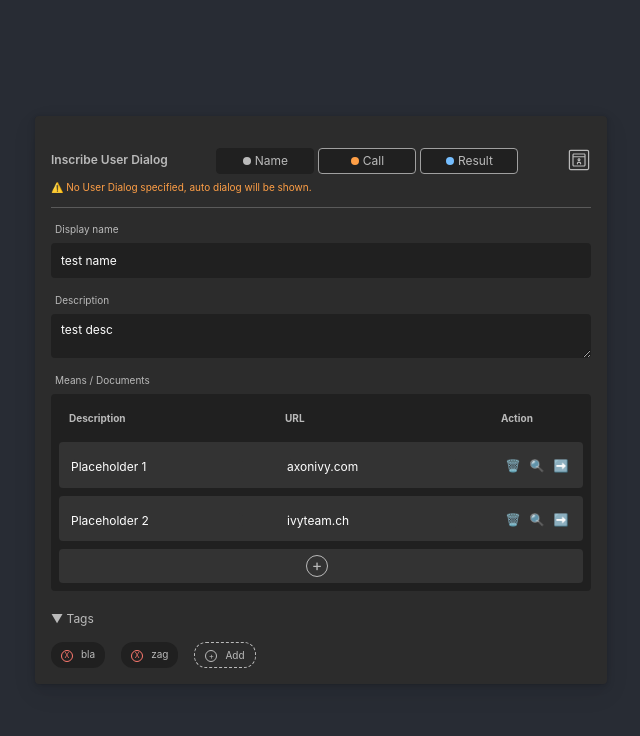
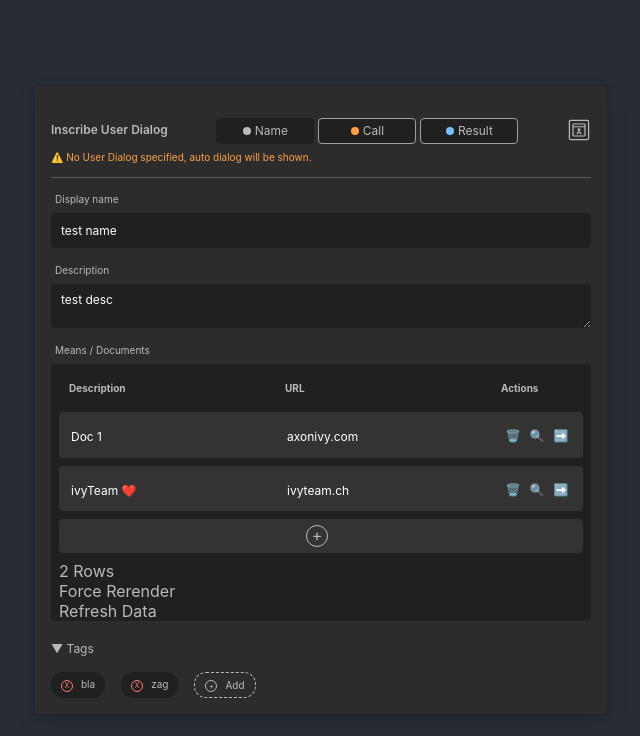
Before and after one commit to ivy-lli/inscription-editor-tryout, a React (Create React App) app: page / in a window 1280 px wide. Shown: the top 736 px of the page, without its empty margins (319-959 px from the left). Built offline with nearby package versions, Linux system fonts and the light colour scheme.

Commit message:
use edit table

```diff
--- a/src/components/tabs/NameTab.tsx
+++ b/src/components/tabs/NameTab.tsx
@@ -26,8 +26,14 @@ const NameTab = (props: { data: NameTabData; onChange: (change: NameTabData) =>
       </LabelInput>
       <LabelInput label='Means / Documents' htmlFor='documents'>
         {/* <textarea className='input' id='documents' defaultValue='todo: documents list' /> */}
-        <Table data={props.data.documents} onChange={handleDocChange} />
-        {/* <EditTable /> */}
+        {/* <Table data={props.data.documents} onChange={handleDocChange} /> */}
+        <EditTable
+          data={props.data.docs}
+          onChange={change => {
+            console.log(change);
+            props.onChange({ ...props.data, docs: change });
+          }}
+        />
       </LabelInput>
       <CollapsiblePart collapsibleLabel='Tags' defaultOpen={props.data.tags.length > 0}>
         <Tags tags={props.data.tags} onChange={handleTagsChange} />
--- a/src/components/widgets/Table.tsx
+++ b/src/components/widgets/Table.tsx
@@ -13,11 +13,11 @@ import { useEffect, useReducer, useState } from 'react';
 import { EMPTY_NAME_DOC, NameDoc } from '../../data/document';
 import './Table.css';
 
-// declare module '@tanstack/react-table' {
-//   interface TableMeta<TData extends RowData> {
-//     updateData: (rowIndex: number, columnId: string, value: unknown) => void;
-//   }
-// }
+declare module '@tanstack/react-table' {
+  interface TableMeta<TData extends RowData> {
+    updateData: (rowIndex: number, columnId: string, value: unknown) => void;
+  }
+}
 
 const EditableCell = (props: { info: CellContext<NameDoc, string>; updateData: (index: number, id: string, value: string) => void }) => {
   const initValue = props.info.getValue();
@@ -39,7 +39,7 @@ const Table = (props: { data: NameDoc[]; onChange: (change: NameDoc[]) => void }
 
   const columnHelper = createColumnHelper<NameDoc>();
 
-  const updateData = (rowIndex: number, columnId: string, value: string) => {
+  const updateData = (rowIndex: number, columnId: string, value: unknown) => {
     const newData = data.map((row, index) => {
       if (index === rowIndex) {
         return {
@@ -70,13 +70,13 @@ const Table = (props: { data: NameDoc[]; onChange: (change: NameDoc[]) => void }
   const columns = [
     columnHelper.accessor('description', {
       // cell: info => info.getValue(),
-      cell: info => <EditableCell info={info} updateData={updateData} />,
+      // cell: info => <EditableCell key={`${info.row.id}-${info.column.id}`} info={info} updateData={updateData} />,
       header: () => <span>Description</span>
     }),
     columnHelper.accessor(row => row.url, {
       id: 'url',
       // cell: info => info.getValue(),
-      cell: info => <EditableCell info={info} updateData={updateData} />,
+      // cell: info => <EditableCell key={`${info.row.id}-${info.column.id}`} info={info} updateData={updateData} />,
       header: () => <span>URL</span>
     }),
     columnHelper.accessor('action', {
@@ -101,10 +101,11 @@ const Table = (props: { data: NameDoc[]; onChange: (change: NameDoc[]) => void }
 
       // When the input is blurred, we'll call our table meta's updateData function
       const onBlur = () => {
-        const change = { ...props.data[index], [id]: value };
-        props.data[index] = change;
-        props.onChange(props.data);
-        // table.options.meta?.updateData(index, id, value);
+        // updateData(index, id, value as string);
+        // const change = { ...props.data[index], [id]: value };
+        // props.data[index] = change;
+        // props.onChange(props.data);
+        table.options.meta?.updateData(index, id, value);
       };
 
       // If the initialValue is changed external, sync it up with our state
@@ -121,7 +122,24 @@ const Table = (props: { data: NameDoc[]; onChange: (change: NameDoc[]) => void }
     data,
     columns,
     defaultColumn,
-    getCoreRowModel: getCoreRowModel()
+    getCoreRowModel: getCoreRowModel(),
+    meta: {
+      updateData: (rowIndex: number, columnId: string, value: unknown) => {
+        // Skip age index reset until after next rerender
+        setData(old =>
+          old.map((row, index) => {
+            if (index === rowIndex) {
+              return {
+                ...old[rowIndex]!,
+                [columnId]: value
+              };
+            }
+            return row;
+          })
+        );
+      }
+    },
+    debugTable: true
   });
 
   return (
--- a/src/components/widgets/table/EditTable.css
+++ b/src/components/widgets/table/EditTable.css
@@ -1,26 +1,86 @@
-html {
-  font-family: sans-serif;
-  font-size: 14px;
+.table {
+  background: var(--table-bg);
+  border-radius: var(--border-radius);
+  width: calc(100% - 1rem);
+  padding: 0 0.5rem;
+}
+.table table {
+  width: 100%;
+  border-spacing: 0 0.5rem;
+}
+.table thead tr th {
+  padding: 10px;
+  text-align: start;
+  font-size: 10px;
+}
+.table thead tr th:last-child {
+  width: 4.5rem;
 }
 
-table {
-  border: 1px solid lightgray;
+/* Table content */
+.table tbody tr td {
+  padding: 12px;
+  background: var(--table-row-bg);
+}
+.table tbody tr td:first-child {
+  border-top-left-radius: var(--border-radius);
+  border-bottom-left-radius: var(--border-radius);
+}
+.table tbody tr td:last-child {
+  border-top-right-radius: var(--border-radius);
+  border-bottom-right-radius: var(--border-radius);
+}
+.table .input {
+  background-color: var(--table-row-bg);
+  padding: 0;
+}
+.table .input:focus {
+  background-color: var(--input-bg);
+}
+.table tbody .action-buttons {
+  display: inline-flex;
+  gap: 0.25rem;
+}
+.table tbody .action-buttons button {
+  border-radius: 4px;
+  font-size: 12px;
+  height: 20px;
+  width: 20px;
+  text-align: center;
+}
+.table tbody .action-buttons button:hover {
+  cursor: pointer;
+  background-color: var(--button-bg);
+}
+.table tbody .action-buttons button:focus {
+  background-color: var(--button-bg);
+  box-shadow: var(--focus-shadow);
 }
 
-tbody {
-  border-bottom: 1px solid lightgray;
+/* Add row button */
+.table .add-row {
+  background: var(--table-row-bg);
+  border-radius: var(--border-radius);
 }
-
-th {
-  border-bottom: 1px solid lightgray;
-  border-right: 1px solid lightgray;
-  padding: 2px 4px;
+.table .add-row button {
+  height: 2rem;
+  width: 100%;
+  border-radius: var(--border-radius);
 }
-
-tfoot {
-  color: gray;
+.table .add-row button:hover,
+.table .add-row button:focus {
+  cursor: pointer;
+  box-shadow: var(--focus-shadow);
 }
-
-tfoot th {
-  font-weight: normal;
+.table .add-row button .add-row-plus {
+  margin-right: 0.5rem;
+  border: 1px solid currentColor;
+  border-radius: 1rem;
+  width: 20px;
+  height: 20px;
+  text-align: center;
+  display: inline-block;
+  font-size: 16px;
+  font-weight: 400;
+  line-height: 18px;
 }
--- a/src/components/widgets/table/EditTable.tsx
+++ b/src/components/widgets/table/EditTable.tsx
@@ -1,4 +1,4 @@
-import React from 'react';
+import React, { useEffect } from 'react';
 import ReactDOM from 'react-dom/client';
 
 //
@@ -17,16 +17,17 @@ import {
   RowData
 } from '@tanstack/react-table';
 import { makeData, Person } from './makeData';
+import { Doc } from '../../../data/document';
 
 declare module '@tanstack/react-table' {
   interface TableMeta<TData extends RowData> {
     updateData: (rowIndex: number, columnId: string, value: unknown) => void;
-    addRow: () => void;
+    // addRow: () => void;
   }
 }
 
 // Give our default column cell renderer editing superpowers!
-const defaultColumn: Partial<ColumnDef<Person>> = {
+const defaultColumn: Partial<ColumnDef<Doc>> = {
   cell: ({ getValue, row: { index }, column: { id }, table }) => {
     const initialValue = getValue();
     // We need to keep and update the state of the cell normally
@@ -44,75 +45,87 @@ const defaultColumn: Partial<ColumnDef<Person>> = {
       setValue(initialValue);
     }, [initialValue]);
 
-    return <input value={value as string} onChange={e => setValue(e.target.value)} onBlur={onBlur} />;
+    return <input className='input' value={value as string} onChange={e => setValue(e.target.value)} onBlur={onBlur} />;
   }
 };
 
-function useSkipper() {
-  const shouldSkipRef = React.useRef(true);
-  const shouldSkip = shouldSkipRef.current;
+// function useSkipper() {
+//   const shouldSkipRef = React.useRef(true);
+//   const shouldSkip = shouldSkipRef.current;
 
-  // Wrap a function with this to skip a pagination reset temporarily
-  const skip = React.useCallback(() => {
-    shouldSkipRef.current = false;
-  }, []);
+//   // Wrap a function with this to skip a pagination reset temporarily
+//   const skip = React.useCallback(() => {
+//     shouldSkipRef.current = false;
+//   }, []);
 
-  React.useEffect(() => {
-    shouldSkipRef.current = true;
-  });
+//   React.useEffect(() => {
+//     shouldSkipRef.current = true;
+//   });
 
-  return [shouldSkip, skip] as const;
-}
+//   return [shouldSkip, skip] as const;
+// }
 
-function EditTable() {
+function EditTable(props: { data: Doc[]; onChange: (change: Doc[]) => void }) {
   const rerender = React.useReducer(() => ({}), {})[1];
 
-  const columns = React.useMemo<ColumnDef<Person>[]>(
+  const columns = React.useMemo<ColumnDef<Doc>[]>(
     () => [
       {
-        header: 'Name',
-        footer: props => props.column.id,
-        columns: [
-          {
-            accessorKey: 'firstName',
+        accessorKey: 'description',
+        header: () => <span>Description</span>,
         footer: props => props.column.id
       },
       {
-            accessorFn: row => row.lastName,
-            id: 'lastName',
-            header: () => <span>Last Name</span>,
+        accessorFn: row => row.url,
+        id: 'url',
+        header: () => <span>URL</span>,
         footer: props => props.column.id
-          }
-        ]
       }
     ],
     []
   );
 
-  const [data, setData] = React.useState(() => makeData(2));
-  const refreshData = () => setData(() => makeData(2));
+  const [data, setData] = React.useState(() => props.data /*makeData(2)*/);
+  const refreshData = () => setData(() => props.data /*makeData(2)*/);
   const addRow = () =>
     setData(() => {
       const newData = [...data];
-      newData.push({ firstName: '', lastName: '' });
+      newData.push({ description: '', url: '' });
+      props.onChange(newData);
       return newData;
     });
 
-  const [autoResetPageIndex, skipAutoResetPageIndex] = useSkipper();
+  const removeTableRow = (index: number) => {
+    const newData = [...data];
+    newData.splice(index, 1);
+    props.onChange(newData);
+    setData(newData);
+  };
+
+  // const [autoResetPageIndex, skipAutoResetPageIndex] = useSkipper();
 
   const table = useReactTable({
     data,
     columns,
     defaultColumn,
     getCoreRowModel: getCoreRowModel(),
-    getFilteredRowModel: getFilteredRowModel(),
-    getPaginationRowModel: getPaginationRowModel(),
-    autoResetPageIndex,
+    // getFilteredRowModel: getFilteredRowModel(),
+    // getPaginationRowModel: getPaginationRowModel(),
+    // autoResetPageIndex,
     // Provide our updateData function to our table meta
     meta: {
-      updateData: (rowIndex, columnId, value) => {
+      updateData: (rowIndex: number, columnId: string, value: unknown) => {
         // Skip age index reset until after next rerender
-        skipAutoResetPageIndex();
+        // skipAutoResetPageIndex();
+        data.map((row, index) => {
+          if (index === rowIndex) {
+            return {
+              ...data[rowIndex]!,
+              [columnId]: value
+            };
+          }
+          return row;
+        });
         setData(old =>
           old.map((row, index) => {
             if (index === rowIndex) {
@@ -124,21 +137,21 @@ function EditTable() {
             return row;
           })
         );
-      },
-      addRow: () => {
-        skipAutoResetPageIndex();
-        setData(old => {
-          old.push({ firstName: '', lastName: '' });
-          return old;
-        });
+        props.onChange(data);
       }
+      // addRow: () => {
+      //   skipAutoResetPageIndex();
+      //   setData(old => {
+      //     old.push({ firstName: '', lastName: '' });
+      //     return old;
+      //   });
+      // }
     },
     debugTable: true
   });
 
   return (
-    <div className='p-2'>
-      <div className='h-2' />
+    <div className='table'>
       <table>
         <thead>
           {table.getHeaderGroups().map(headerGroup => (
@@ -149,16 +162,19 @@ function EditTable() {
                     {header.isPlaceholder ? null : (
                       <div>
                         {flexRender(header.column.columnDef.header, header.getContext())}
-                        {header.column.getCanFilter() ? (
+                        {/* {header.column.getCanFilter() ? (
                           <div>
                             <Filter column={header.column} table={table} />
                           </div>
-                        ) : null}
+                        ) : null} */}
                       </div>
                     )}
                   </th>
                 );
               })}
+              <th key={`${headerGroup.id}-actions`} colSpan={2}>
+                Actions
+              </th>
             </tr>
           ))}
         </thead>
@@ -169,13 +185,28 @@ function EditTable() {
                 {row.getVisibleCells().map(cell => {
                   return <td key={cell.id}>{flexRender(cell.column.columnDef.cell, cell.getContext())}</td>;
                 })}
+                <td key={`${row.id}-actions`}>
+                  <span className='action-buttons'>
+                    <button onClick={() => removeTableRow(row.index)}>🗑️</button>
+                    <button>🔍</button>
+                    <button>➡️</button>
+                  </span>
+                </td>
               </tr>
             );
           })}
         </tbody>
+        <tfoot>
+          <tr>
+            <th colSpan={3} className='add-row'>
+              <button onClick={addRow}>
+                <span className='add-row-plus'>+</span>
+              </button>
+            </th>
+          </tr>
+        </tfoot>
       </table>
-      <div className='h-2' />
-      <div className='flex items-center gap-2'>
+      {/* <div className='flex items-center gap-2'>
         <button className='border rounded p-1' onClick={() => table.setPageIndex(0)} disabled={!table.getCanPreviousPage()}>
           {'<<'}
         </button>
@@ -222,7 +253,9 @@ function EditTable() {
             </option>
           ))}
         </select>
-      </div>
+      </div> */}
+      {table.options.debugTable && (
+        <>
           <div>{table.getRowModel().rows.length} Rows</div>
           <div>
             <button onClick={() => rerender()}>Force Rerender</button>
@@ -230,12 +263,12 @@ function EditTable() {
           <div>
             <button onClick={() => refreshData()}>Refresh Data</button>
           </div>
-      <div>
-        <button onClick={() => /*table.options.meta?.addRow()*/ addRow()}>Add Row</button>
-      </div>
+        </>
+      )}
     </div>
   );
 }
+
 function Filter({ column, table }: { column: Column<any, any>; table: Table<any> }) {
   const firstValue = table.getPreFilteredRowModel().flatRows[0]?.getValue(column.id);
 
--- a/src/data/document.ts
+++ b/src/data/document.ts
@@ -9,3 +9,8 @@ export type NameDoc = {
   url: string;
   action: string;
 };
+
+export type Doc = {
+  description: string;
+  url: string;
+};
--- a/src/data/editor.ts
+++ b/src/data/editor.ts
@@ -29,6 +29,16 @@ export function useUserDialogEditor(): EditorProps {
         action: ''
       }
     ],
+    docs: [
+      {
+        description: 'Doc 1',
+        url: 'axonivy.com'
+      },
+      {
+        description: 'ivyTeam ❤️',
+        url: 'ivyteam.ch'
+      }
+    ],
     tags: ['bla', 'zag']
   });
   const callTabProps = useCallTab({ dialog: '', start: '' });
--- a/src/data/name-tab.ts
+++ b/src/data/name-tab.ts
@@ -1,5 +1,5 @@
 import { useEffect, useState } from 'react';
-import { NameDoc } from './document';
+import { Doc, NameDoc } from './document';
 import { Message, MessageSeverity } from './message';
 import { TabState, useTabState } from './tab';
 
@@ -7,6 +7,7 @@ export interface NameTabData {
   name: string;
   description: string;
   documents: NameDoc[];
+  docs: Doc[];
   tags: string[];
 }
 
```
Lines whose indentation alone changed are shown as unchanged.
